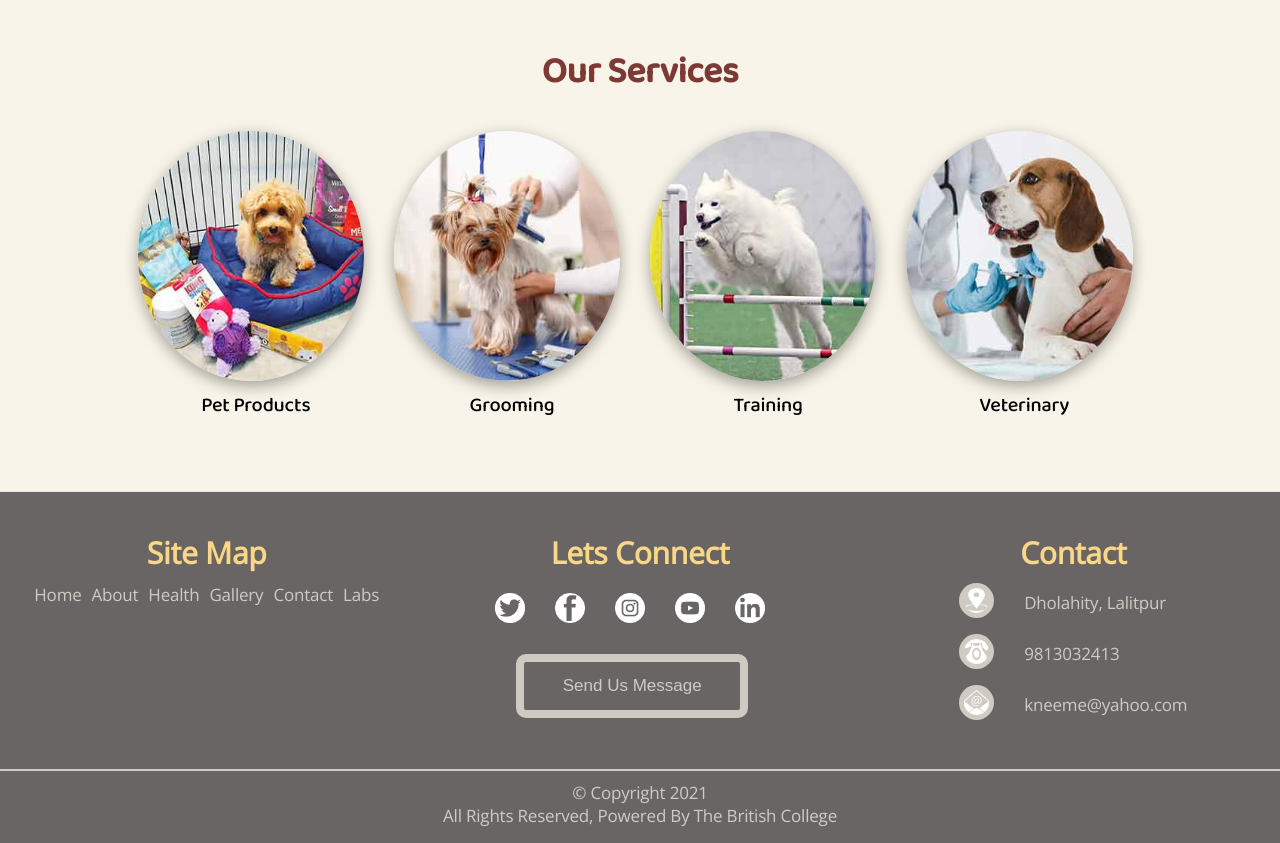
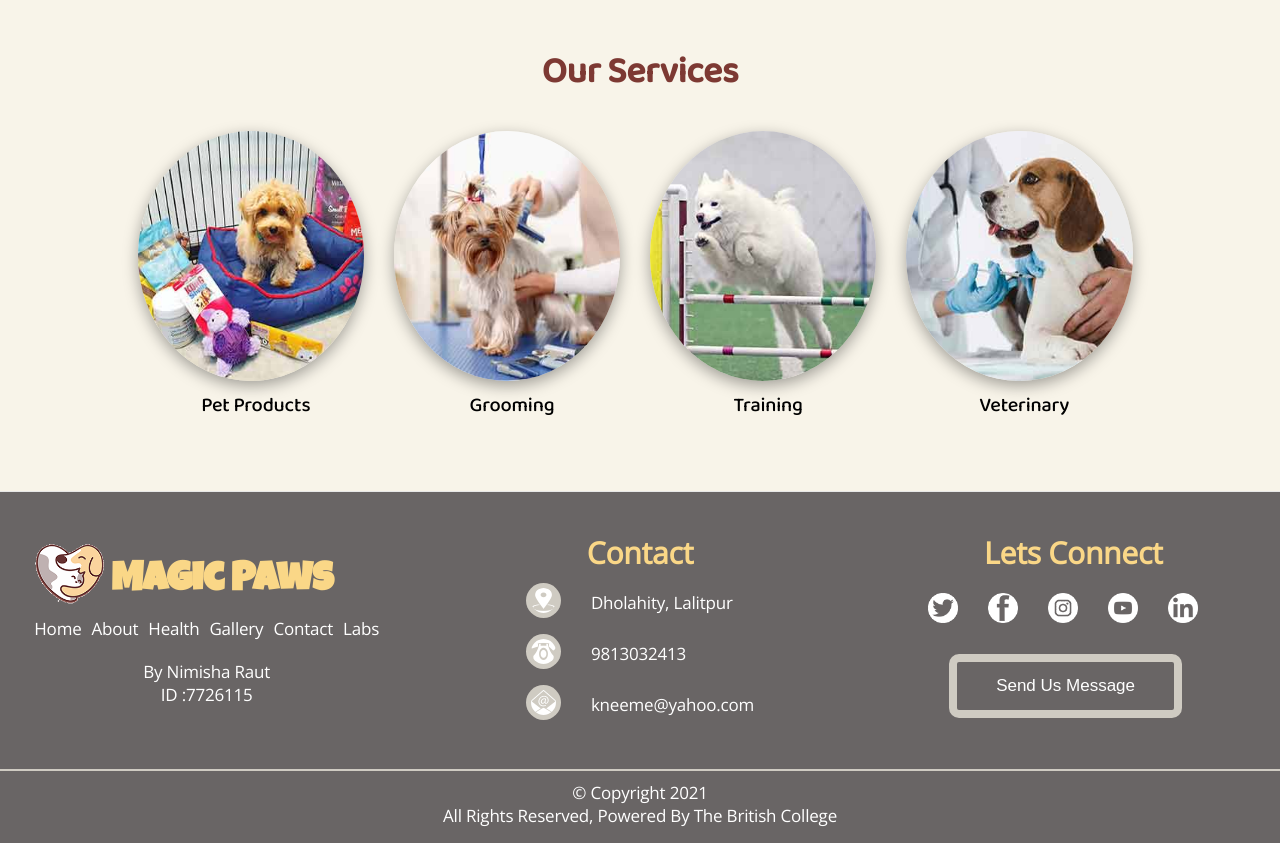
Before and after one commit to rnimisha/wsd.github.io, a plain HTML site: page website/index.html in a window 1280 px wide. Shown: the part 1382-2225 px from the top of the page. Drawn offline with nearby package versions, Linux system fonts and the light colour scheme.

Commit message:
all footer modified

```diff
--- a/website/css/styles.css
+++ b/website/css/styles.css
@@ -252,7 +252,7 @@ footer h1{
 	text-decoration: none;
 	display: block;
 	text-align: center;
-	color: #cfcbc2;
+	color: #fff;
 	font-style: normal;
 	font-size: 17px;
 }
@@ -302,11 +302,11 @@ footer button{
 	width: 75%;
 	margin: 10%;
 	height: 8vh;
-	border: 8px solid #cfcbc2;;
+	border: 8px solid #cfcbc2;
   	border-radius: 10px;
   	font-size: 17px;
   	background-color: #696565;
-  	color: #cfcbc2;;
+  	color: #fff;
   	cursor: pointer;
 
 }
--- a/website/index.html
+++ b/website/index.html
@@ -204,25 +204,23 @@
       </div>
 
       <footer>
-         <div id="sitemap">
-            <h3>Site Map</h3>
-            <a href="index.html">Home</a>
-            <a href="about.html" target="_blank">About</a>
-            <a href="health.html" target="_blank">Health</a>
-            <a href="gallery.html" target="_blank">Gallery</a>
-            <a href="contact.html" target="_blank">Contact</a>
-            <a href="../index.html" target="_blank">Labs</a>
-         </div>
          <div>
-            <h3>Lets Connect</h3>
-            <div id="blocklogo">
-               <a href="https://twitter.com" target="_blank"><img src="images/twitter.png" alt="twitter" class="logoimg"/></a>
-               <a href="https://www.facebook.com" target="_blank"><img src="images/fb.png" alt="facebook" class="logoimg"/></a>
-               <a href="https://www.instagram.com" target="_blank"><img src="images/insta.png" alt="instagram" class="logoimg"/></a>
-               <a href="https://www.youtube.com/" target="_blank"><img src="images/yt.png" alt="youtube" class="logoimg"/></a>
-               <a href="https://www.linkedin.com" target="_blank"><img src="images/linked.png" alt="linkedin" class="logoimg"/></a>
+             <div id="footerhead">
+               <img id="logo" src="images/logo.png" alt="logo" />
+               <h1>Magic Paws</h1>
             </div>
-            <button class="newcontact">Send Us Message</button>
+            <div id="sitemap">
+               <a href="index.html" target="_blank">Home</a>
+               <a href="about.html" >About</a>
+               <a href="health.html" target="_blank">Health</a>
+               <a href="gallery.html" target="_blank">Gallery</a>
+               <a href="contact.html" target="_blank">Contact</a>
+               <a href="../index.html" target="_blank">Labs</a>
+            </div>
+            <div id="personal">
+               <p>By Nimisha Raut</p>
+               <p>ID :7726115</p>
+            </div>
          </div>
          <div>
             <h3>Contact</h3>
@@ -236,6 +234,17 @@
                   <a href="mailto:kneeme@yahoo.com"><img src="images/email.png" alt="location" class="logoimg">kneeme@yahoo.com</a>
                </div>
          </div>
+         <div>
+            <h3>Lets Connect</h3>
+            <div id="blocklogo">
+               <a href="https://twitter.com" target="_blank"><img src="images/twitter.png" alt="twitter" class="logoimg"/></a>
+               <a href="https://www.facebook.com" target="_blank"><img src="images/fb.png" alt="facebook" class="logoimg"/></a>
+               <a href="https://www.instagram.com" target="_blank"><img src="images/insta.png" alt="instagram" class="logoimg"/></a>
+               <a href="https://www.youtube.com/" target="_blank"><img src="images/yt.png" alt="youtube" class="logoimg"/></a>
+               <a href="https://www.linkedin.com" target="_blank"><img src="images/linked.png" alt="linkedin" class="logoimg"/></a>
+            </div>
+            <button class="newcontact">Send Us Message</button>
+         </div>
          <div id="copyright">
            <hr/>
            © Copyright 2021
```
Also changed, not shown: website/about.html (+11 -13 lines), website/contact.html (+26 -17 lines), website/gallery.html (+26 -18 lines), website/health.html (+28 -19 lines).
